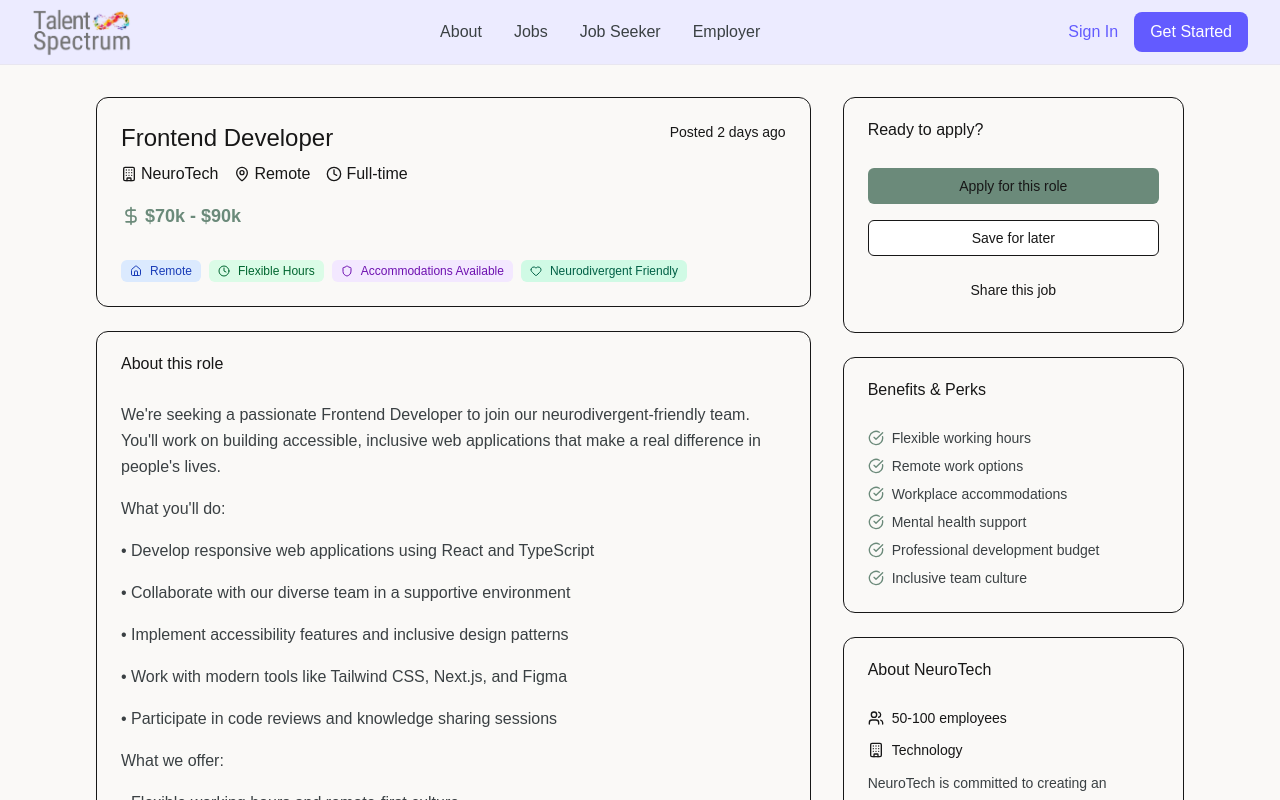
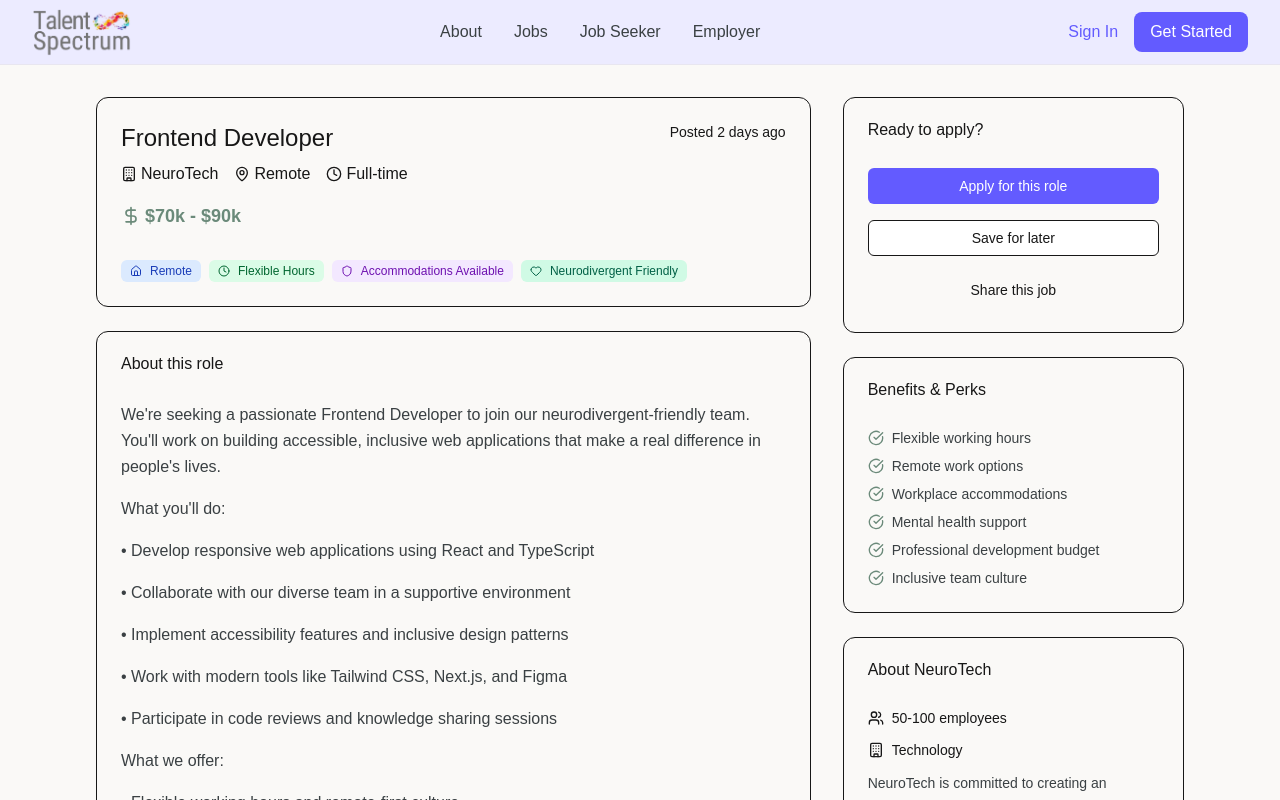
Before and after one commit to y6anting/TalentSpectrum, a Next.js app in the folder talent-spectrum-app/: page /jobs/1 in a window 1280 px wide. Shown: the top 800 px of the page. Built offline with nearby package versions, Linux system fonts and the light colour scheme.

Commit message:
touched up the job details page a lil

```diff
--- a/talent-spectrum-app/src/app/jobs/[id]/page.tsx
+++ b/talent-spectrum-app/src/app/jobs/[id]/page.tsx
@@ -200,15 +200,15 @@
               </CardHeader>
               <CardContent className="space-y-4">
                 <Button
-                  className="w-full bg-[#6b8a7a] hover:bg-[#5d7c6b]"
+                  className="w-full bg-[#635bff] hover:bg-[#827CFF] text-[#ffffff] hover:shadow-lg hover:cursor-pointer"
                   onClick={() => setShowApplicationForm(true)}
                 >
                   Apply for this role
                 </Button>
-                <Button variant="outline" className="w-full">
+                <Button variant="outline" className="w-full hover:cursor-pointer hover:shadow-lg">
                   Save for later
                 </Button>
-                <Button variant="ghost" className="w-full">
+                <Button variant="ghost" className="w-full hover:cursor-pointer hover:shadow-lg">
                   Share this job
                 </Button>
               </CardContent>
```
